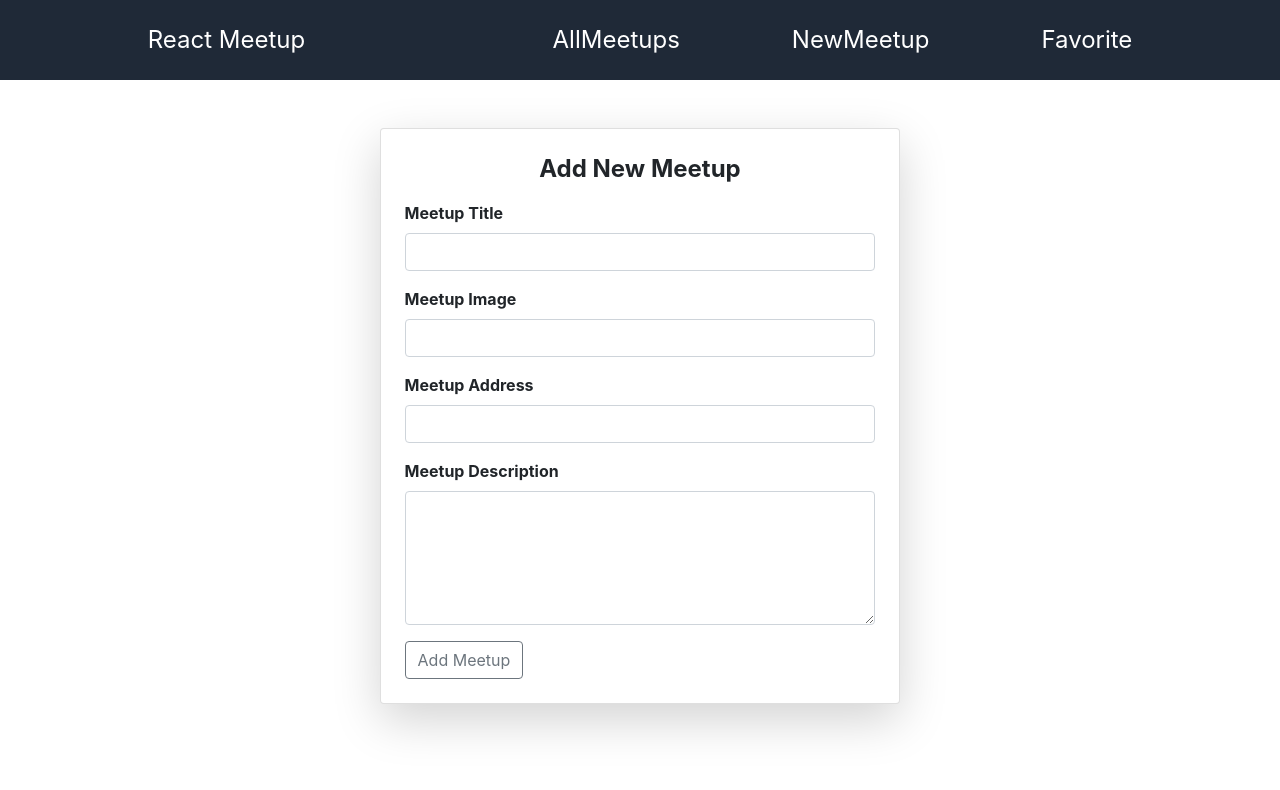
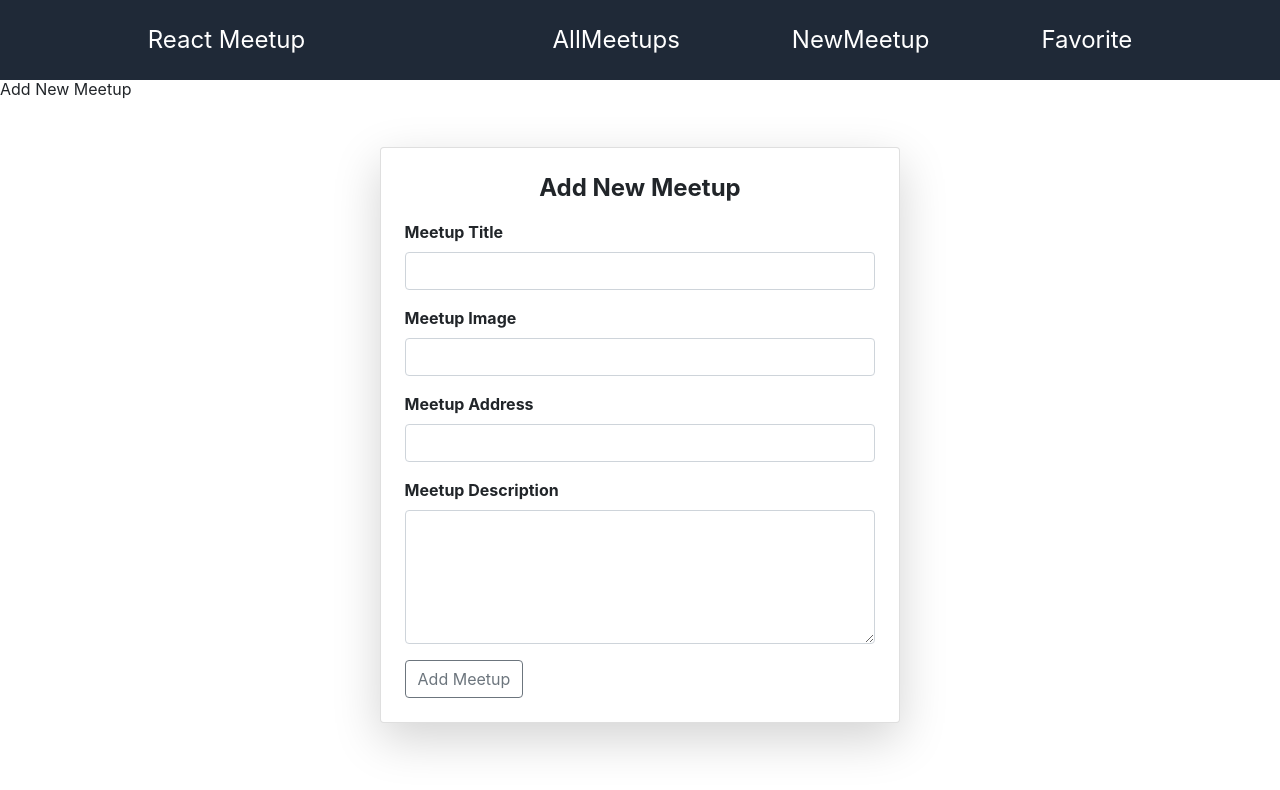
Before and after one commit to hardik6869/React-Meetup-App, a React (Create React App) app: page /new-meetup in a window 1280 px wide. Shown: the top 790 px of the page. Built offline with nearby package versions, Linux system fonts and the light colour scheme.

Commit message:
Sending a POST Request

```diff
--- a/src/components/meetups/NewMeetupForm.jsx
+++ b/src/components/meetups/NewMeetupForm.jsx
@@ -1,10 +1,21 @@
 import React, { useRef } from "react";
 
-const NewMeetupForm = ({ props }) => {
+const NewMeetupForm = () => {
   const titleInputRef = useRef();
   const imageInputRef = useRef();
   const addressInputRef = useRef();
   const descriptionInputRef = useRef();
+
+  const addMeetupHandler = (meetupData) => {
+    fetch(
+      "https://react-meetup-5c2cf-default-rtdb.firebaseio.com/meetups.json",
+      {
+        method: "POST",
+        body: JSON.stringify(meetupData),
+        headers: { "Content-Type": "application/json" },
+      }
+    );
+  };
 
   const AddMeetup = (e) => {
     e.preventDefault();
@@ -19,7 +30,7 @@ const NewMeetupForm = ({ props }) => {
       address: enteredAddress,
       description: enteredDescription,
     };
-    props.onAddMeetup(meetupData);
+    addMeetupHandler(meetupData);
   };
 
   return (
--- a/src/components/pages/NewMeetup.jsx
+++ b/src/components/pages/NewMeetup.jsx
@@ -2,8 +2,11 @@ import React from "react";
 import NewMeetupForm from "../meetups/NewMeetupForm";
 
 const NewMeetup = () => {
-  const addMeetupHandler = (meetupData) => {};
-  return <NewMeetupForm onAddMeetup={addMeetupHandler} />;
+  return (
+    <section>
+      <h1> Add New Meetup</h1> <NewMeetupForm />
+    </section>
+  );
 };
 
 export default NewMeetup;
```
